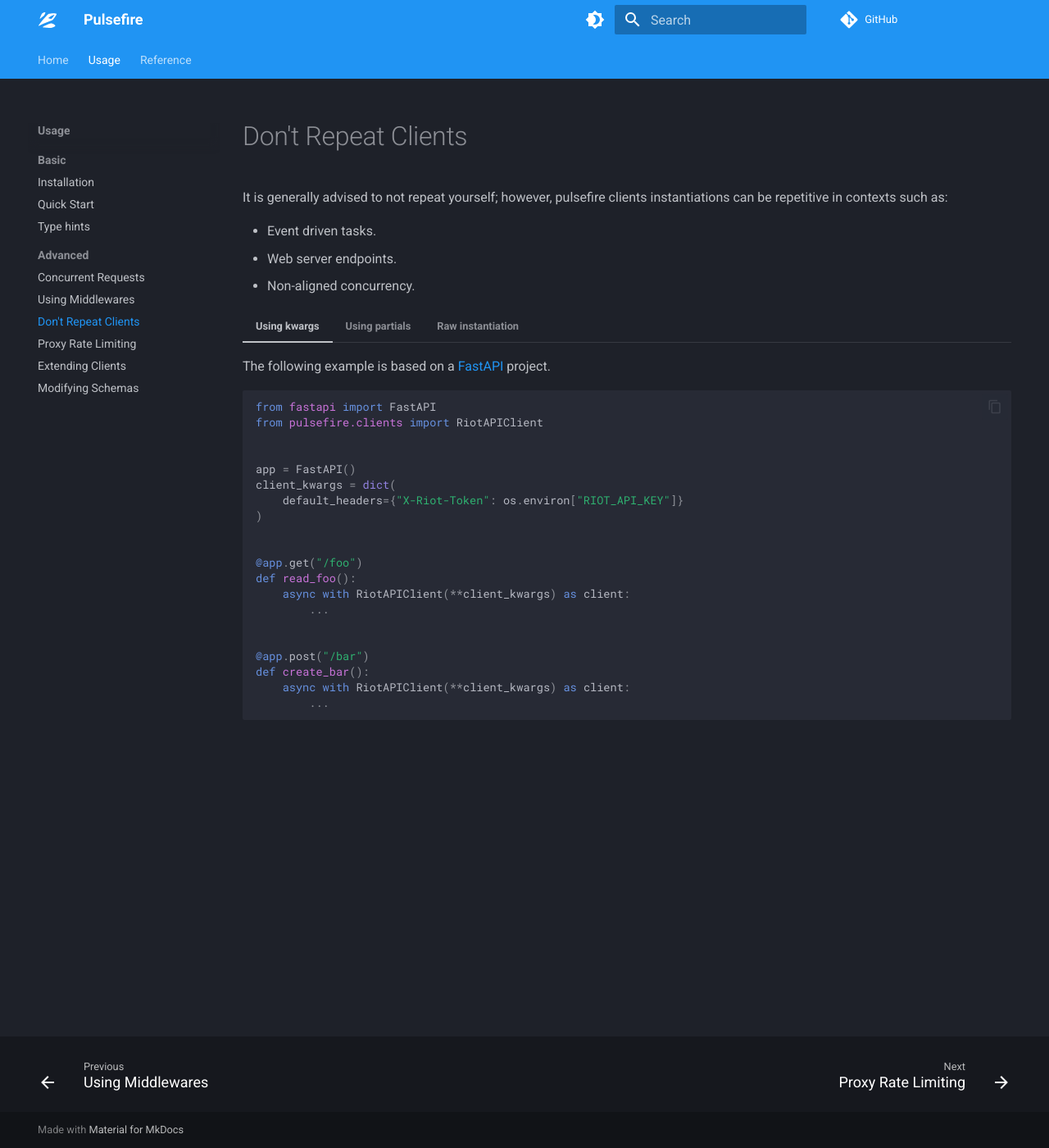
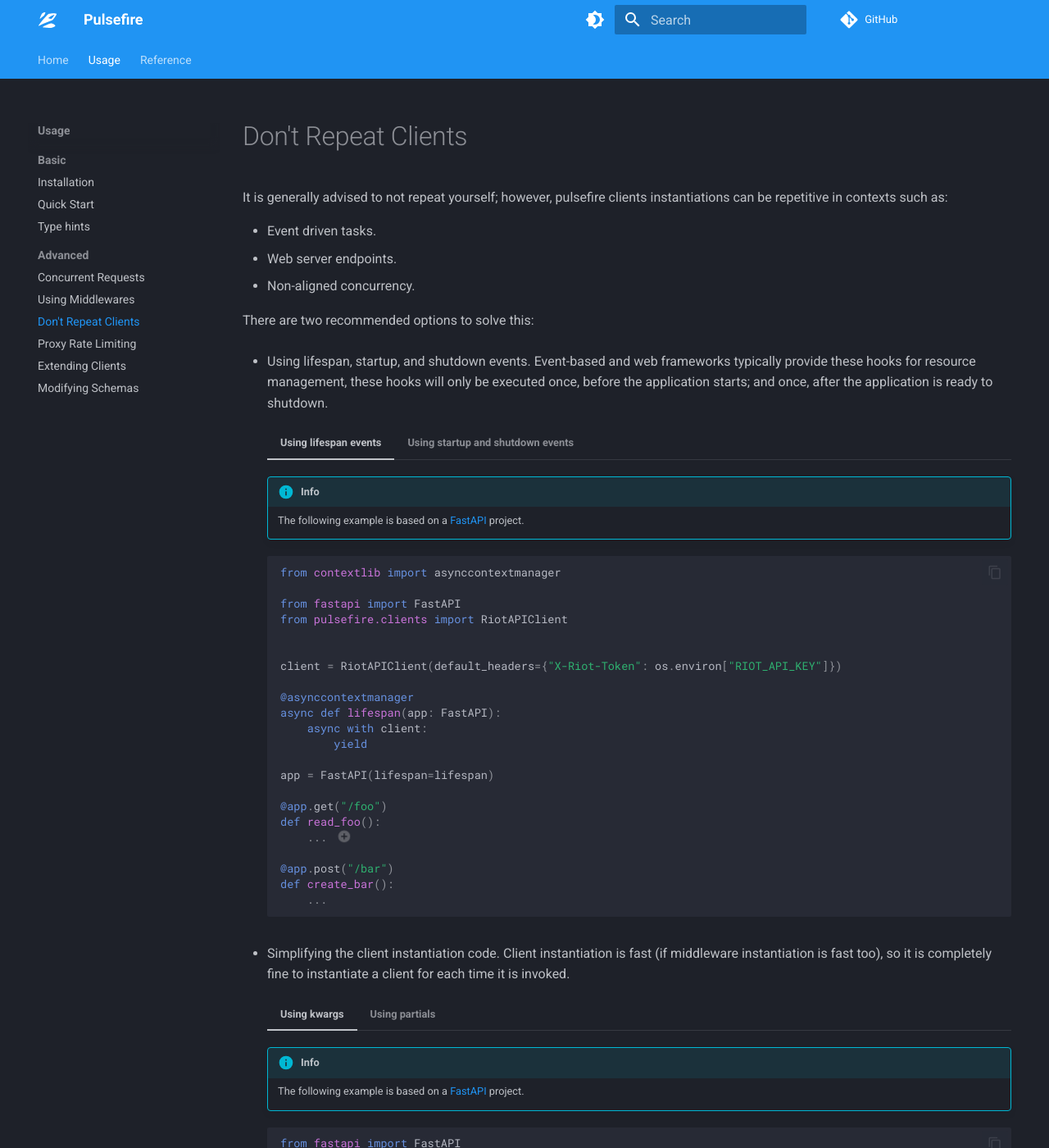
Before and after one commit to iann838/pulsefire, an MkDocs documentation site: the page built from docs/usage/advanced/dont-repeat-clients.md, in a window 1280 px wide and 1400 px high. Shown: the whole window at 82% size. Built offline with MkDocs 1.6.1 and Material for MkDocs 9.7.7, drawn with Linux system fonts in a browser that asks for light colours; comment, search, counter and statistics services are not loaded.

Commit message:
Improve: usage docs

````diff
--- a/docs/usage/advanced/dont-repeat-clients.md
+++ b/docs/usage/advanced/dont-repeat-clients.md
@@ -11,86 +11,134 @@ It is generally advised to not repeat yourself; however, pulsefire clients insta
 - Web server endpoints.
 - Non-aligned concurrency.
 
-=== "Using kwargs"
+There are two recommended options to solve this:
 
-    The following example is based on a [FastAPI](https://fastapi.tiangolo.com/) project.
+- Using lifespan, startup, and shutdown events. Event-based and web frameworks typically provide these hooks for resource management, these hooks will only be executed once, before the application starts; and once, after the application is ready to shutdown.
 
-    ```python
-    from fastapi import FastAPI
-    from pulsefire.clients import RiotAPIClient
+    === "Using lifespan events"
+
+        !!! info
+            The following example is based on a [FastAPI](https://fastapi.tiangolo.com/) project.
+
+        ```python
+        from contextlib import asynccontextmanager
+
+        from fastapi import FastAPI
+        from pulsefire.clients import RiotAPIClient
 
 
-    app = FastAPI()
-    client_kwargs = dict(
-        default_headers={"X-Riot-Token": os.environ["RIOT_API_KEY"]}
-    )
+        client = RiotAPIClient(default_headers={"X-Riot-Token": os.environ["RIOT_API_KEY"]})
+
+        @asynccontextmanager
+        async def lifespan(app: FastAPI):
+            async with client:
+                yield
+
+        app = FastAPI(lifespan=lifespan)
+
+        @app.get("/foo")
+        def read_foo():
+            ... #(1)!
+
+        @app.post("/bar")
+        def create_bar():
+            ...
+
+        ```
+
+        1. Already in client context due to lifespan.
 
 
-    @app.get("/foo")
-    def read_foo():
-        async with RiotAPIClient(**client_kwargs) as client:
+    === "Using startup and shutdown events"
+
+        !!! info
+            The following example is based on a [FastAPI](https://fastapi.tiangolo.com/) project.
+
+        ```python
+        from contextlib import asynccontextmanager
+
+        from fastapi import FastAPI
+        from pulsefire.clients import RiotAPIClient
+
+
+        app = FastAPI(lifespan=lifespan)
+        client = RiotAPIClient(default_headers={"X-Riot-Token": os.environ["RIOT_API_KEY"]})
+
+        @app.on_event("startup")
+        async def startup_event():
+            await client.__aenter__()
+
+        @app.on_event("shutdown")
+        def shutdown_event():
+            await client.__aexit__()
+
+        @app.get("/foo")
+        def read_foo():
+            ... #(1)!
+
+        @app.post("/bar")
+        def create_bar():
             ...
 
+        ```
 
-    @app.post("/bar")
-    def create_bar():
-        async with RiotAPIClient(**client_kwargs) as client:
-            ...
+        1. Already in client context due to startup.
 
-    ```
+- Simplifying the client instantiation code. Client instantiation is fast (if middleware instantiation is fast too), so it is completely fine to instantiate a client for each time it is invoked.
 
-=== "Using partials"
+    === "Using kwargs"
 
-    The following example is based on a [FastAPI](https://fastapi.tiangolo.com/) project.
+        !!! info
+            The following example is based on a [FastAPI](https://fastapi.tiangolo.com/) project.
 
-    ```python
-    import functools
-
-    from fastapi import FastAPI
-    from pulsefire.clients import RiotAPIClient
+        ```python
+        from fastapi import FastAPI
+        from pulsefire.clients import RiotAPIClient
 
 
-    app = FastAPI()
-    client_partial = functools.partial(
-        RiotAPIClient,
-        default_headers={"X-Riot-Token": os.environ["RIOT_API_KEY"]}
-    )
+        app = FastAPI()
+        client_kwargs = dict(
+            default_headers={"X-Riot-Token": os.environ["RIOT_API_KEY"]}
+        )
+
+        @app.get("/foo")
+        def read_foo():
+            async with RiotAPIClient(**client_kwargs) as client:
+                ...
+
+        @app.post("/bar")
+        def create_bar():
+            async with RiotAPIClient(**client_kwargs) as client:
+                ...
+
+        ```
+
+    === "Using partials"
+
+        !!! info
+            The following example is based on a [FastAPI](https://fastapi.tiangolo.com/) project.
+
+        ```python
+        import functools
+
+        from fastapi import FastAPI
+        from pulsefire.clients import RiotAPIClient
 
 
-    @app.get("/foo")
-    def read_foo():
-        async with client_partial() as client:
-            ...
+        app = FastAPI()
+        client_partial = functools.partial(
+            RiotAPIClient,
+            default_headers={"X-Riot-Token": os.environ["RIOT_API_KEY"]}
+        )
 
+        @app.get("/foo")
+        def read_foo():
+            async with client_partial() as client:
+                ...
 
-    @app.post("/bar")
-    def create_bar():
-        async with client_partial() as client:
-            ...
+        @app.post("/bar")
+        def create_bar():
+            async with client_partial() as client:
+                ...
 
-    ```
-
-=== "Raw instantiation"
-
-    The following example is based on a [FastAPI](https://fastapi.tiangolo.com/) project.
-
-    ```python
-    from fastapi import FastAPI
-    from pulsefire.clients import RiotAPIClient
-
-
-    app = FastAPI()
-
-
-    @app.get("/foo")
-    def read_foo():
-        async with RiotAPIClient(default_headers={"X-Riot-Token": os.environ["RIOT_API_KEY"]}) as client:
-            ...
-
-
-    @app.post("/bar")
-    def create_bar():
-        async with RiotAPIClient(default_headers={"X-Riot-Token": os.environ["RIOT_API_KEY"]}) as client:
-            ...
-
-    ```
+        ```
````
